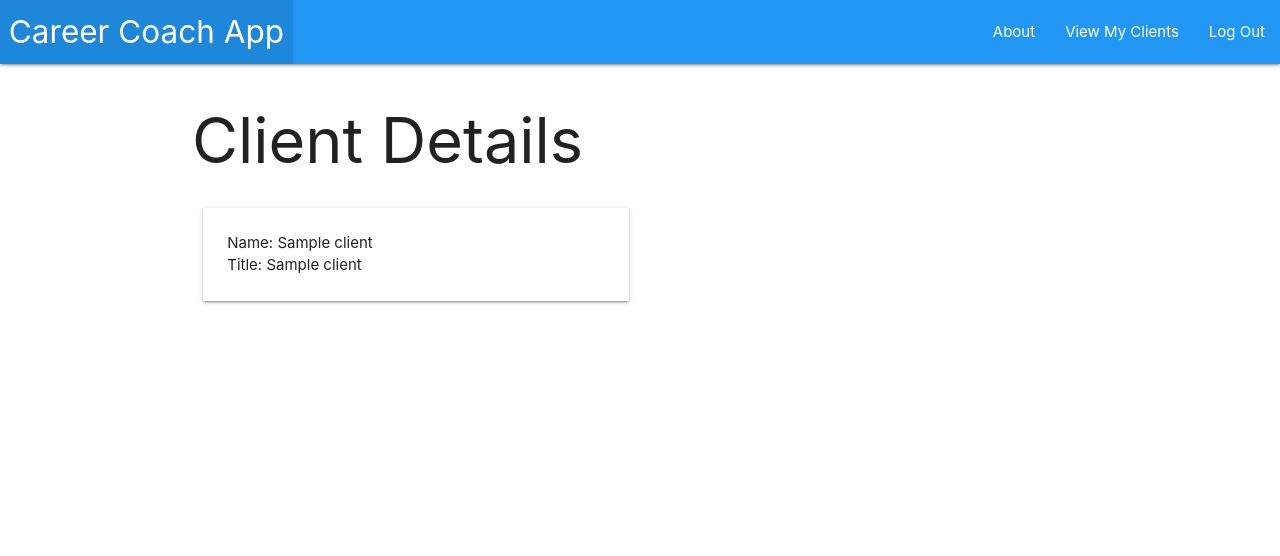
After one commit to erindoman/career-coaching-app, a Django app: page /clients/1/ in a window 1280 px wide. The commit adds this page. Shown: the top 556 px of the page. Run offline with Django 3.2, Linux system fonts and the light colour scheme; a user stored in the database is signed in; tables that the repository leaves empty hold one stand-in row (values such as "Sample post").

Commit message:
add client details page

```diff
--- a/main_app/templates/base.html
+++ b/main_app/templates/base.html
@@ -20,7 +20,6 @@
         <ul class="right">
           <li><a href="{% url 'about' %}">About</a></li>
           {% if user.is_authenticated %}
-          <li><a href="/about">About</a></li>
           <li><a href="/clients">View My Clients</a></li>
           <li><a href="{% url 'logout' %}">Log Out</a></li>
           {% else %}
--- /dev/null
+++ b/main_app/templates/clients/detail.html
@@ -0,0 +1,18 @@
+{% extends 'base.html' %}
+{% block content %}
+
+<h1>Client Details</h1>
+
+<div class="row">
+    <div class="col s6">
+        <div class="card">
+            <div class="card-content">
+                <p>Name: {{ client.name }}</p>
+                <p>Title: {{ client.title }}</p>
+
+            </div>
+        </div>
+    </div>
+</div>
+
+{% endblock %}
--- a/main_app/templates/clients/index.html
+++ b/main_app/templates/clients/index.html
@@ -5,9 +5,11 @@
 
 {% for client in clients %}
   <div class="card">
+    <a href="{% url 'detail' client.id %}">
     <div class="card-content">
       <span class="card-title">{{ client.name }}</span>
     </div>
+  </a>
   </div>
 {% endfor %}
 
--- a/main_app/urls.py
+++ b/main_app/urls.py
@@ -5,5 +5,8 @@ urlpatterns = [
     path('', views.home, name='home'),
     path('about/', views.about, name='about'),
     path('clients/', views.clients_index, name='index'),
+    path('clients/<int:client_id>/', views.clients_detail, name='detail'),
+    path('clients/create/', views.ClientCreate.as_view(), name='client_create'),
+
     path('accounts/signup/', views.signup, name='signup'),
 ]
--- a/main_app/views.py
+++ b/main_app/views.py
@@ -1,7 +1,10 @@
-from django.shortcuts import render
+from django.shortcuts import render, redirect
+from django.views.generic.edit import CreateView, UpdateView, DeleteView
 from .models import Client
 from django.contrib.auth import login
 from django.contrib.auth.forms import UserCreationForm
+from django.contrib.auth.decorators import login_required
+from django.contrib.auth.mixins import LoginRequiredMixin
 
 def home(request):
     return render(request, 'home.html')
@@ -9,9 +12,19 @@ def home(request):
 def about(request):
     return render(request, 'about.html')
 
+@login_required
 def clients_index(request):
-    clients = Client.objects.all()
+    clients = Client.objects.filter(user=request.user)
     return render(request, 'clients/index.html', { 'clients': clients })
+
+@login_required
+def clients_detail(request, client_id):
+    client = Client.objects.get(id=client_id)
+    return render(request, 'clients/detail.html', { 'client': client })
+
+class ClientCreate(CreateView):
+    model = Client
+    fields = ['name', 'title']
 
 def signup(request):
   error_message = ''
```
